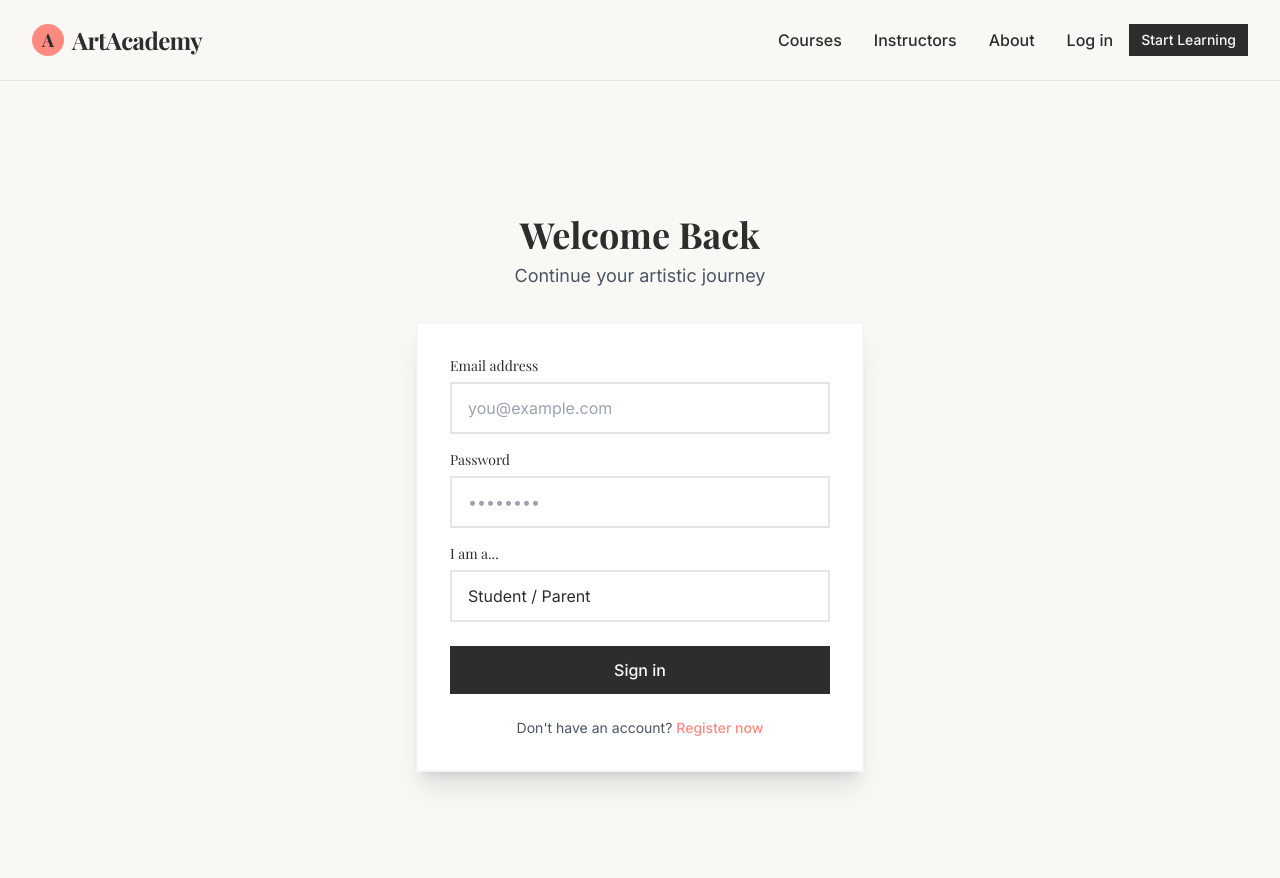
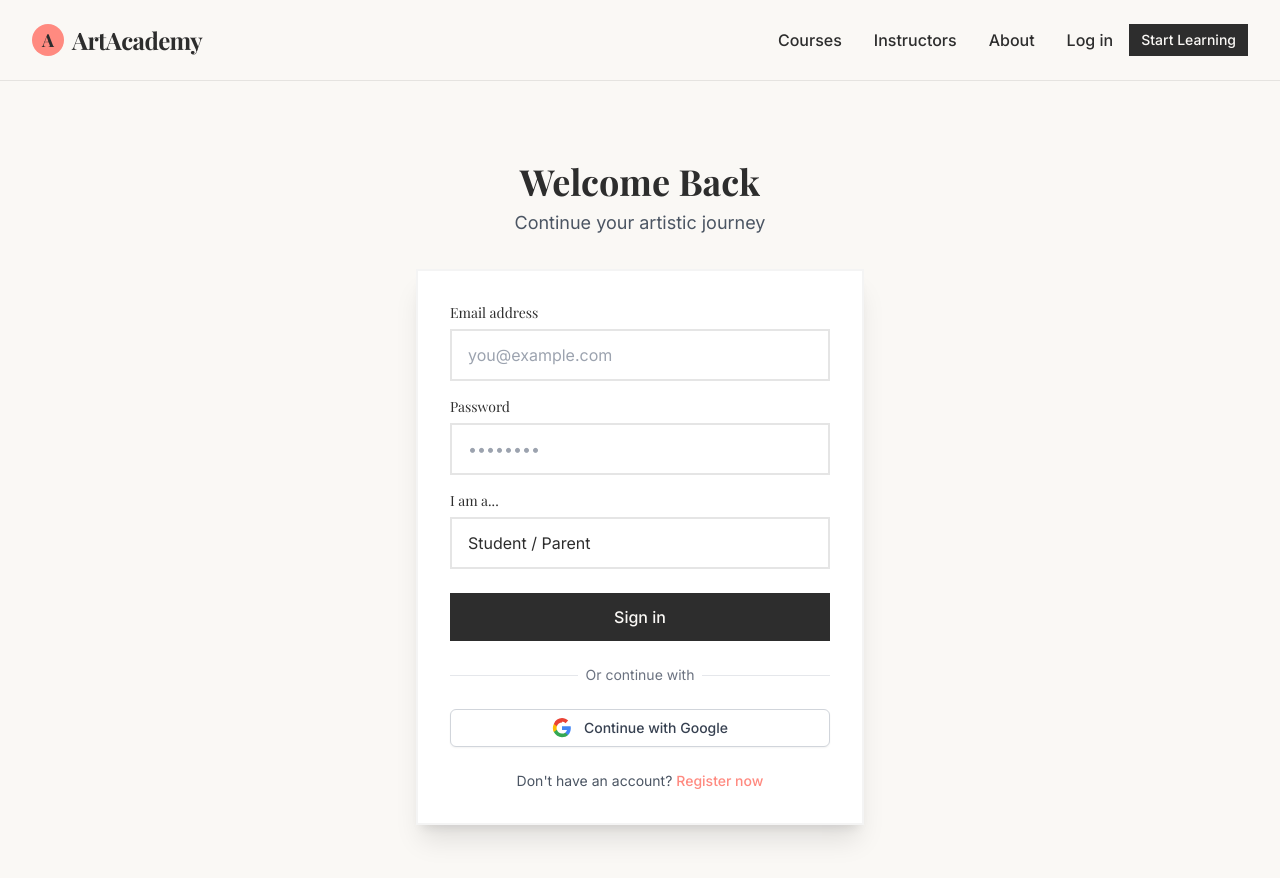
Before and after one commit to leduc121/onlineCourseFeDrawing, a React (Vite) app: page /login in a window 1280 px wide. Shown: the top 878 px of the page. Built offline with nearby package versions, Linux system fonts and the light colour scheme; a web font is replaced by a local one.

Commit message:
Add Google login option to Login and Register pages

```diff
--- a/src/pages/Login.tsx
+++ b/src/pages/Login.tsx
@@ -72,6 +72,49 @@
           Sign in
         </Button>
 
+        <div className="relative my-6">
+          <div className="absolute inset-0 flex items-center">
+            <div className="w-full border-t border-gray-200"></div>
+          </div>
+          <div className="relative flex justify-center text-sm">
+            <span className="px-2 bg-white text-gray-500">Or continue with</span>
+          </div>
+        </div>
+
+        <button
+          type="button"
+          className="w-full flex items-center justify-center gap-3 px-4 py-2 border border-gray-300 rounded-md shadow-sm bg-white text-sm font-medium text-gray-700 hover:bg-gray-50 focus:outline-none focus:ring-2 focus:ring-offset-2 focus:ring-[#ff8a80] transition-colors"
+          onClick={() => {
+            // Mock Google Login
+            setIsLoading(true);
+            setTimeout(() => {
+              login('user@gmail.com', role);
+              setIsLoading(false);
+              navigate('/dashboard');
+            }, 1000);
+          }}
+        >
+          <svg className="h-5 w-5" aria-hidden="true" viewBox="0 0 24 24">
+            <path
+              d="M22.56 12.25c0-.78-.07-1.53-.2-2.25H12v4.26h5.92c-.26 1.37-1.04 2.53-2.21 3.31v2.77h3.57c2.08-1.92 3.28-4.74 3.28-8.09z"
+              fill="#4285F4"
+            />
+            <path
+              d="M12 23c2.97 0 5.46-.98 7.28-2.66l-3.57-2.77c-.98.66-2.23 1.06-3.71 1.06-2.86 0-5.29-1.93-6.16-4.53H2.18v2.84C3.99 20.53 7.7 23 12 23z"
+              fill="#34A853"
+            />
+            <path
+              d="M5.84 14.17c-.22-.66-.35-1.36-.35-2.09s.13-1.43.35-2.09V7.07H2.18C1.43 8.55 1 10.22 1 12s.43 3.45 1.18 4.93l2.85-2.22.81-.54z"
+              fill="#FBBC05"
+            />
+            <path
+              d="M12 4.63c1.61 0 3.06.56 4.21 1.64l3.15-3.15C17.45 1.09 14.97 0 12 0 7.7 0 3.99 2.47 2.18 7.07l3.66 2.84c.87-2.6 3.3-4.53 6.16-4.53z"
+              fill="#EA4335"
+            />
+          </svg>
+          Continue with Google
+        </button>
+
         <div className="text-center text-sm">
           <span className="text-gray-600">Don't have an account? </span>
           <Link to="/register" className="font-medium text-[#ff8a80] hover:text-[#e07856]">
--- a/src/pages/Register.tsx
+++ b/src/pages/Register.tsx
@@ -83,6 +83,53 @@
           Create Account
         </Button>
 
+        <div className="relative my-6">
+          <div className="absolute inset-0 flex items-center">
+            <div className="w-full border-t border-gray-200"></div>
+          </div>
+          <div className="relative flex justify-center text-sm">
+            <span className="px-2 bg-white text-gray-500">Or join with</span>
+          </div>
+        </div>
+
+        <button
+          type="button"
+          className="w-full flex items-center justify-center gap-3 px-4 py-2 border border-gray-300 rounded-md shadow-sm bg-white text-sm font-medium text-gray-700 hover:bg-gray-50 focus:outline-none focus:ring-2 focus:ring-offset-2 focus:ring-[#ff8a80] transition-colors"
+          onClick={() => {
+            // Mock Google Login
+            setIsLoading(true);
+            setTimeout(() => {
+              login('newuser@gmail.com', formData.role);
+              setIsLoading(false);
+              if (formData.role === 'instructor') {
+                navigate('/instructor/dashboard');
+              } else {
+                navigate('/dashboard');
+              }
+            }, 1000);
+          }}
+        >
+          <svg className="h-5 w-5" aria-hidden="true" viewBox="0 0 24 24">
+            <path
+              d="M22.56 12.25c0-.78-.07-1.53-.2-2.25H12v4.26h5.92c-.26 1.37-1.04 2.53-2.21 3.31v2.77h3.57c2.08-1.92 3.28-4.74 3.28-8.09z"
+              fill="#4285F4"
+            />
+            <path
+              d="M12 23c2.97 0 5.46-.98 7.28-2.66l-3.57-2.77c-.98.66-2.23 1.06-3.71 1.06-2.86 0-5.29-1.93-6.16-4.53H2.18v2.84C3.99 20.53 7.7 23 12 23z"
+              fill="#34A853"
+            />
+            <path
+              d="M5.84 14.17c-.22-.66-.35-1.36-.35-2.09s.13-1.43.35-2.09V7.07H2.18C1.43 8.55 1 10.22 1 12s.43 3.45 1.18 4.93l2.85-2.22.81-.54z"
+              fill="#FBBC05"
+            />
+            <path
+              d="M12 4.63c1.61 0 3.06.56 4.21 1.64l3.15-3.15C17.45 1.09 14.97 0 12 0 7.7 0 3.99 2.47 2.18 7.07l3.66 2.84c.87-2.6 3.3-4.53 6.16-4.53z"
+              fill="#EA4335"
+            />
+          </svg>
+          Continue with Google
+        </button>
+
         <div className="text-center text-sm">
           <span className="text-gray-600">Already have an account? </span>
           <Link to="/login" className="font-medium text-[#ff8a80] hover:text-[#e07856]">
```
Lines whose indentation alone changed are shown as unchanged.
